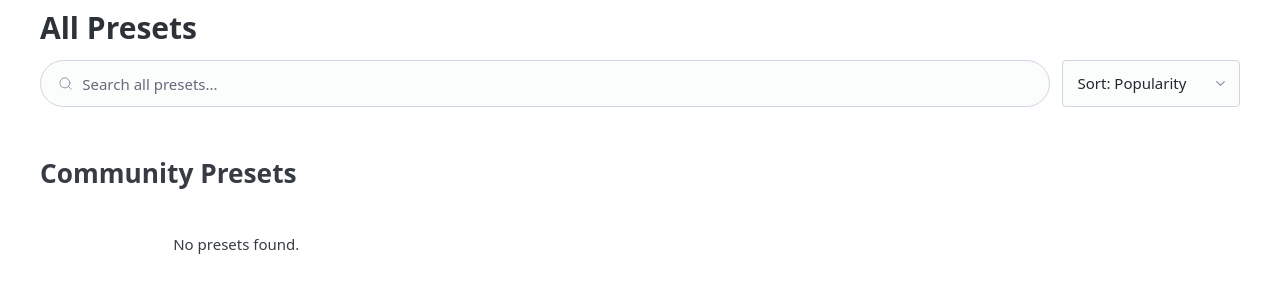
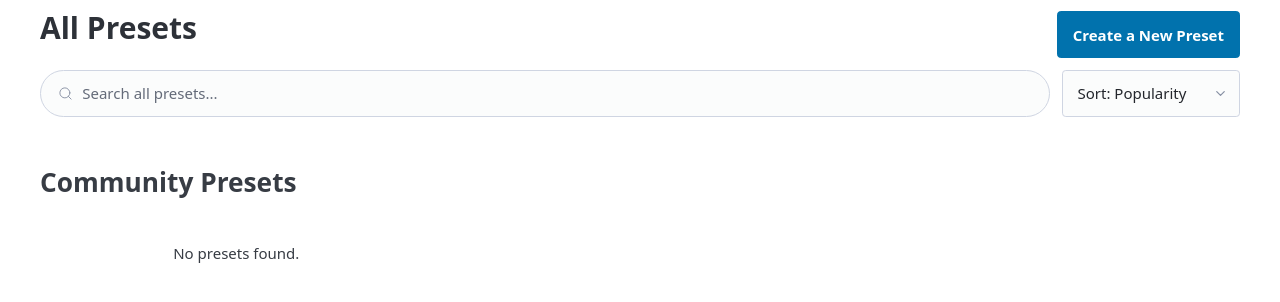
Before and after one commit to wrjones104/seedbot2000, a Django app: page / in a window 1280 px wide. Shown: the part 62-364 px from the top of the page. Run offline with Django 5.2, Linux system fonts and the light colour scheme; data that the repository does not hold is empty; some libraries are stand-ins or nearby versions.

Commit message:
Refactor preset list header for improved layout and accessibility

```diff
--- a/templates/webapp/preset_list.html
+++ b/templates/webapp/preset_list.html
@@ -4,7 +4,12 @@
 
 {% block content %}
     {% csrf_token %}
-    <h1>All Presets</h1>
+    <div class="grid mb-1">
+        <h1 style="margin-bottom: 0;">All Presets</h1>
+        <div style="text-align: right;">
+            <a href="{% url 'preset-create' %}" role="button">Create a New Preset</a>
+        </div>
+    </div>
     <form method="get" class="filter-bar">
         <input
             type="search"
```
